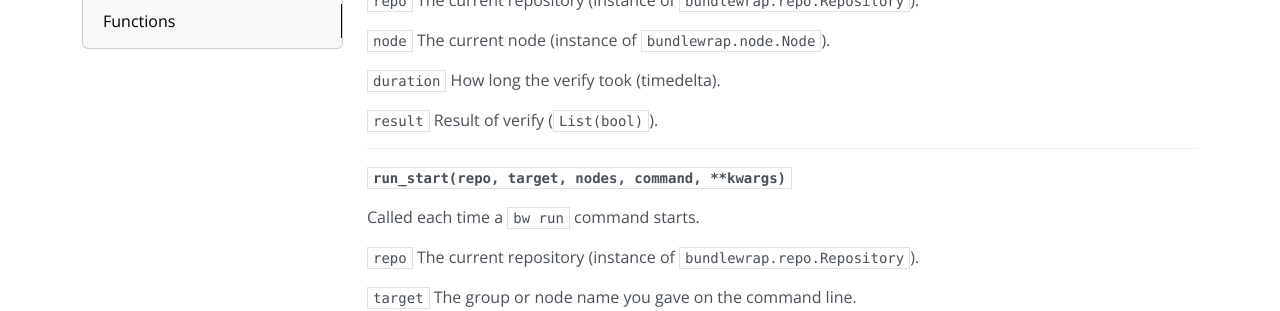
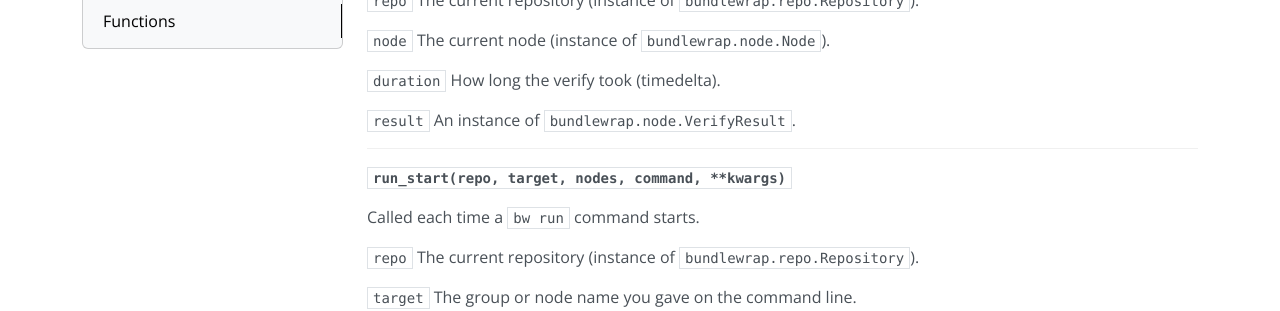
Before and after one commit to bundlewrap/bundlewrap, an MkDocs documentation site: the page built from docs/content/repo/hooks.md, in a window 1280 px wide and 900 px high, scrolled down 5202 px. Shown: the part 151-462 px from the top of the window. Built offline with MkDocs 1.6.1, drawn with Linux system fonts in a browser that asks for light colours; nearby versions of some CDN libraries.

Commit message:
issue/965 change docs to VerifyResult

```diff
--- a/docs/content/repo/hooks.md
+++ b/docs/content/repo/hooks.md
@@ -274,7 +274,7 @@ Called each time a `bw verify` command finishes processing a node.
 
 `duration` How long the verify took (timedelta).
 
-`result` Result of verify (`List(bool)`).
+`result` An instance of `bundlewrap.node.VerifyResult`.
 
 ---
 
```
